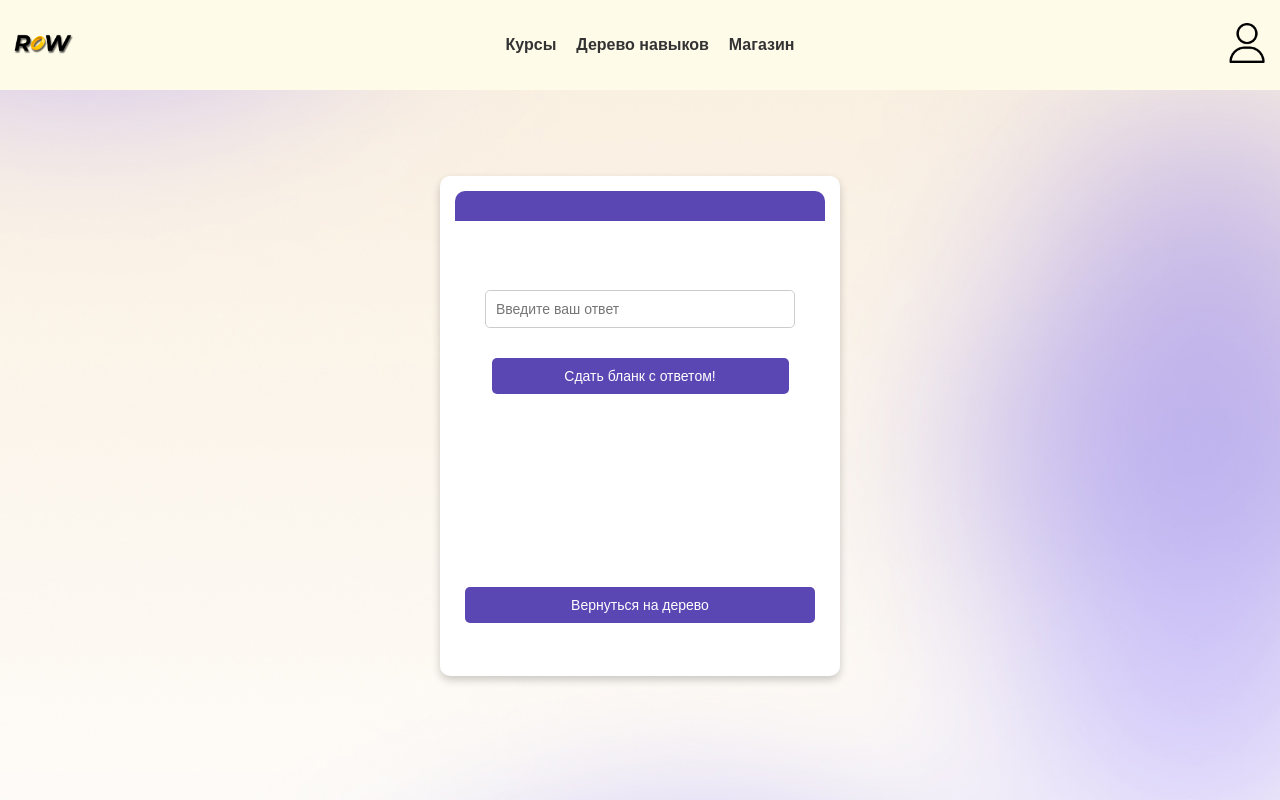
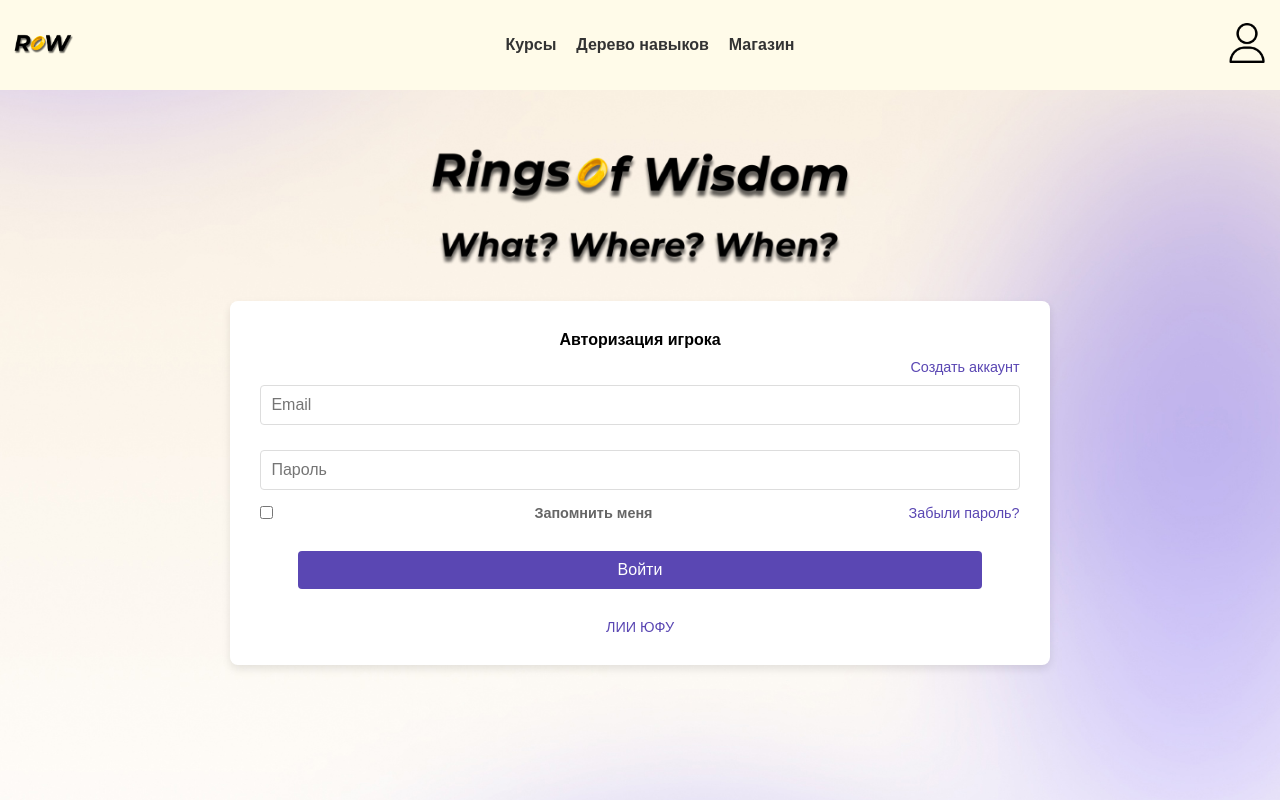
Before and after one commit to NikolyaTruLaLaLa/RingsOfWisdom, a React (Vite) app in the folder frontend/ringsOfWisdom/: page /auth in a window 1280 px wide. Built offline with nearby package versions, Linux system fonts and the light colour scheme.

Commit message:
added navigation for auth and simple for all

```diff
--- a/frontend/ringsOfWisdom/package.json
+++ b/frontend/ringsOfWisdom/package.json
@@ -11,7 +11,8 @@
   },
   "dependencies": {
     "react": "^18.3.1",
-    "react-dom": "^18.3.1"
+    "react-dom": "^18.3.1",
+    "react-router-dom": "^7.0.1"
   },
   "devDependencies": {
     "@eslint/js": "^9.15.0",
--- a/frontend/ringsOfWisdom/src/App.jsx
+++ b/frontend/ringsOfWisdom/src/App.jsx
@@ -1,4 +1,7 @@
 import { useState } from 'react'
+
+import { BrowserRouter as Router, Routes, Route } from 'react-router-dom';
+
 import "./assets/style/style_main_page.css";
 
 import './App.css'
@@ -20,19 +23,22 @@ function App() {
   return (
     <>
 
-       <Head />
+    <Router>
+        <Head />
+        <Routes>
+          <Route path="/main" element={<WPM />} />
+          <Route path="/course" element={<WPC />} />
+          <Route path="/shop" element={<WPS />} />
+          <Route path="/reg" element={<Registation />} />
+          <Route path="/auth" element={<Authorization />} />
+          <Route path="/emlverif" element={<Emailverif/>} />
+          <Route path="/skills" element={<Skillstree />} />
+          <Route path="/stngform" element={<Strongformstree />} />
+          <Route path="/quiz" element={<Quez />} />
+        </Routes>
+    </Router>
 
-      {/*<WPM />*/}
-      {/*<WPC />*/}
-      {/*<WPS />*/}
 
-      {/*<Registation />*/}
-      {/*<Authorization />*/}
-      {/*<Emailverif/>*/}
-
-      {/*<Skillstree />*/}
-      {/*<Strongformstree />*/}
-      <Quez />
 
 
     </>
--- a/frontend/ringsOfWisdom/src/assets/style/style_skills_tree.css
+++ b/frontend/ringsOfWisdom/src/assets/style/style_skills_tree.css
@@ -42,8 +42,9 @@
 
 }
 .container_all .container_first .item{
-    width: 80px;
-    height: 80px;
+
+    width: 100px;
+    height: 100px;
     border-radius: 99.99%;
     background: #5a47b3;
     padding: 10px;
@@ -63,8 +64,8 @@
 
 }
 .container_all .container_second .item{
-    width: 80px;
-    height: 80px;
+    width: 100px;
+    height: 100px;
     border-radius: 99.99%;
     background: #5a47b3;
     padding: 10px;
@@ -84,8 +85,8 @@
 
 }
 .container_all .container_last .item{
-    width: 80px;
-    height: 80px;
+    width: 100px;
+    height: 100px;
     border-radius: 99.99%;
     background: #5a47b3;
     padding: 10px;
--- a/frontend/ringsOfWisdom/src/components/header/Head.jsx
+++ b/frontend/ringsOfWisdom/src/components/header/Head.jsx
@@ -7,17 +7,17 @@ const Head = () => {
     return (
     <header className="site-header">
         <div className="logo">
-            <a href="#logo">
+            <a href="/main">
             <img src={logo} alt="Логотип" className="logo"/>
             </a>
         </div>
         <nav className="nav-links">
-            <a href="#courses">Курсы</a>
-            <a href="#skills">Дерево навыков</a>
-            <a href="#store">Магазин</a>
+            <a href="/course">Курсы</a>
+            <a href="/skills">Дерево навыков</a>
+            <a href="/shop">Магазин</a>
         </nav>
         <div className="profile">
-            <a href="#profile">
+            <a href="/auth">
             <img src={profile} alt="Иконка профиля" />
             </a>
         </div>
--- a/frontend/ringsOfWisdom/src/pages/Authorization.jsx
+++ b/frontend/ringsOfWisdom/src/pages/Authorization.jsx
@@ -1,7 +1,12 @@
 import logom from"./../assets/images/logo.png";
 import './../assets/style/style_authorization.css';
 
+import { NavLink } from 'react-router-dom';
+import React from 'react';
+
+
 const Authorization = () => {
+
     return (
     <div className="container">
         <img src={logom} alt="Логотип Rings of Wisdom" className="logom"/>
@@ -9,7 +14,8 @@ const Authorization = () => {
         <div className="login-box">
             <form>
                 <label>Авторизация игрока</label>
-                <a href="#" className="create-account">Создать аккаунт</a>
+                <NavLink to="/reg"className="create-account" >Создать аккаунт</NavLink>
+                {/*<a href="/reg" className="create-account">Создать аккаунт</a>*/}
 
                 <input type="email" placeholder="Email" required/>
                 <input type="password" placeholder="Пароль" required/>
@@ -17,13 +23,14 @@ const Authorization = () => {
                 <div className="remember-box">
                     <input type="checkbox" id="remember-me"/>
                     <label for="remember-me">Запомнить меня</label>
-                    <a href="#" className="forgot-password">Забыли пароль?</a>
+                    <a href="#" className="forgot-password">Забыли пароль?</a>{/*ссылки нет пока не переделываю*/}
                 </div>
-
-                <button onclick="document.location='#menu'" type="submit">Войти</button>
+                <NavLink to="/main">
+                <button type="submit">Войти</button>
+                </NavLink>
             </form>
 
-            <a href="#" className="liu">ЛИИ ЮФУ</a>
+            <a href="https://vk.com/lig_sfedu" className="liu">ЛИИ ЮФУ</a>
         </div>
     </div>
         );
--- a/frontend/ringsOfWisdom/src/pages/Emailverif.jsx
+++ b/frontend/ringsOfWisdom/src/pages/Emailverif.jsx
@@ -7,7 +7,7 @@ const Emailverif = () => {
         <img src={logom} alt="Логотип Rings of Wisdom" className="logom"/>
         <main className="notification">
             <p>Письмо с кодом подтверждения было выслано на ваш электронный адрес.<br/> Пожалуйста, проверьте почту.</p>
-            <button onClick="document.location='#menu'" type="submit">Войти</button>
+            <button onClick="document.location='/menu'" type="submit">Войти</button>
             <a href="https://vk.com/lig_sfedu" className="footer-link">ЛИИ ЮФУ</a>
         </main>
     </div>
--- a/frontend/ringsOfWisdom/src/pages/Quez.jsx
+++ b/frontend/ringsOfWisdom/src/pages/Quez.jsx
@@ -15,7 +15,7 @@ const Quez = () => {
             </div>
             <p id="feedback"></p>
             <div className="quiz-footer">
-                <button onclick="document.location='#menu'" className="back-to-menu">Вернуться на дерево</button>
+                <button onclick="document.location='/stngform'" className="back-to-menu">Вернуться на дерево</button>
             </div>
 
             {/*<script src={script_quez}></script>*/}
--- a/frontend/ringsOfWisdom/src/pages/Registration.jsx
+++ b/frontend/ringsOfWisdom/src/pages/Registration.jsx
@@ -8,7 +8,7 @@ const Registation = () => {
         <div className="registration-box">
             <form>
                 <label>Регистрация игрока</label>
-                <a href="#" className="enter-account">Войти</a>
+                <a href="/auth" className="enter-account">Войти</a>
 
                 <input type="email" placeholder="Email" required/>
                 <input type="password" placeholder="Пароль" required/>
@@ -17,7 +17,7 @@ const Registation = () => {
 
 
 
-                <button onClick="document.location='#menu'" type="submit">Создать аккаунт</button>
+                <button onClick="document.location='/emlverif'" type="submit">Создать аккаунт</button>
             </form>
 
             <a href="https://vk.com/lig_sfedu" className="liu">ЛИИ ЮФУ</a>
--- a/frontend/ringsOfWisdom/src/pages/Skillstree.jsx
+++ b/frontend/ringsOfWisdom/src/pages/Skillstree.jsx
@@ -11,7 +11,7 @@ const Skillstree = () => {
         </div>
         <div className="container_first">
             <div className="item">
-                <a href = "#group">
+                <a href = "/stngform">
                     <img src={group} alt="Могучие Формы"/>
                 </a>
                 <p>Могучие<br/>Формы</p>
--- a/frontend/ringsOfWisdom/src/pages/Strongformstree.jsx
+++ b/frontend/ringsOfWisdom/src/pages/Strongformstree.jsx
@@ -11,7 +11,7 @@ const Strongformstree = () => {
         </div>
         <div className="container_first">
             <div className="item">
-                <a href = "#icon_gendr_forms">
+                <a href = "/quiz">
                     <img src={icon_gendr_forms} alt="ГЕНдерные Формы"/>
                 </a>
                 <p>ГЕНдерные<br/>Формы</p>
```
Also changed, not shown: 1 other file (tests, documents, lock files or other folders).
